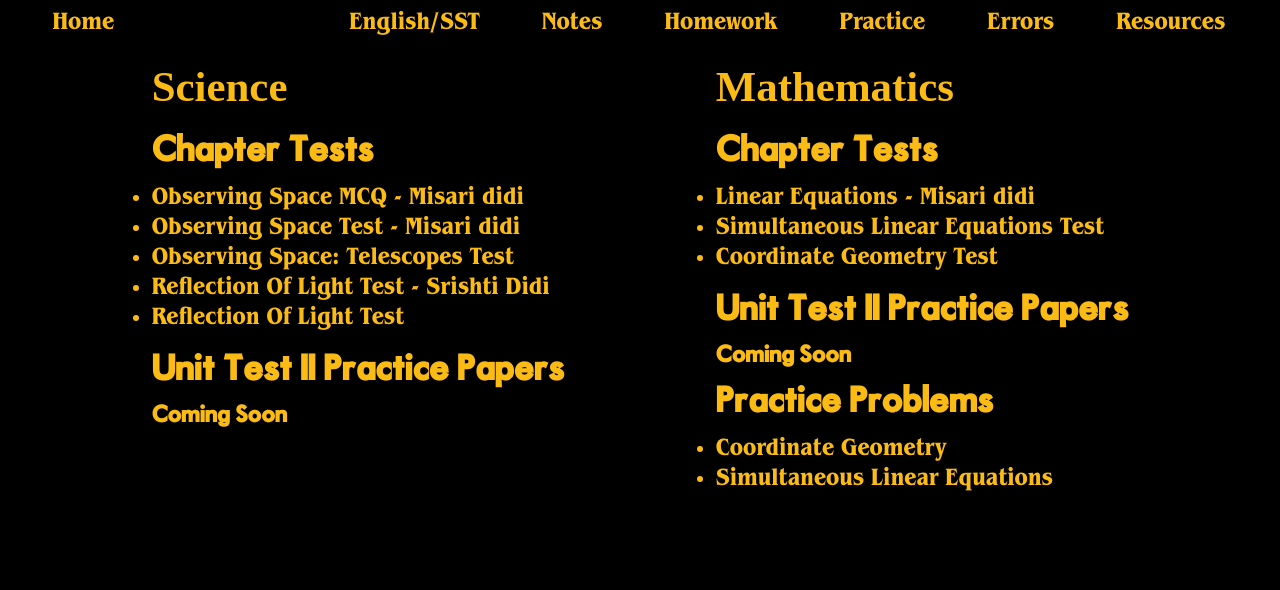
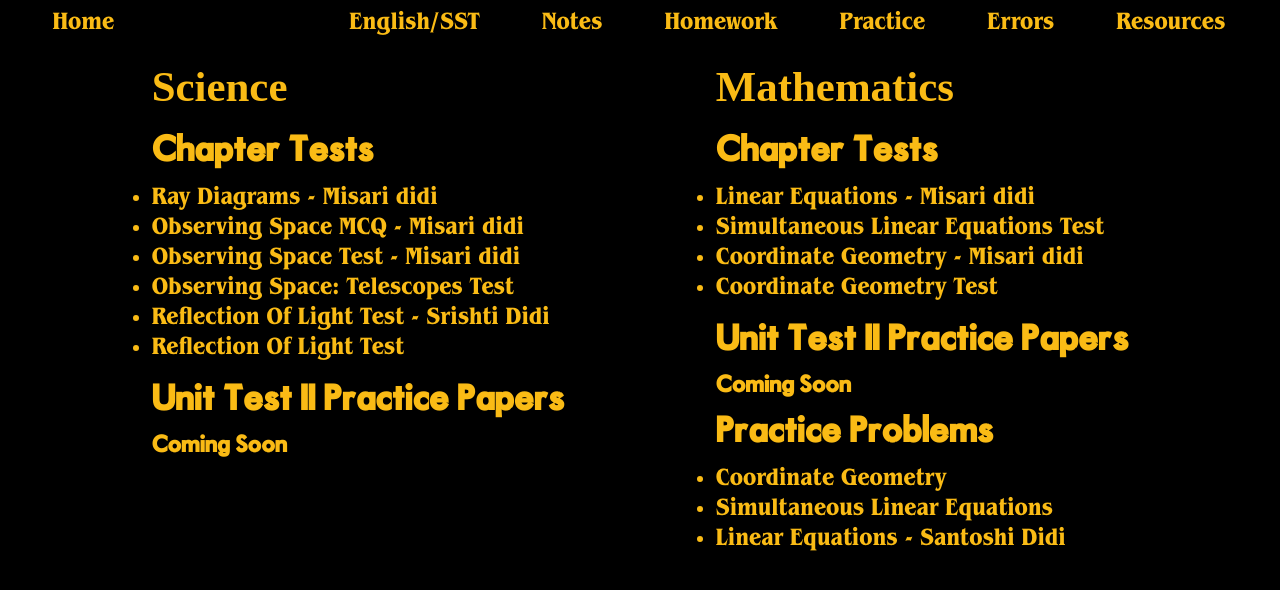
Before and after one commit to DhanushVDPT/sgvnext, a Next.js app: page /practice in a window 1280 px wide. Shown: the top 590 px of the page. Built offline with nearby package versions, Linux system fonts and the light colour scheme; a web font is replaced by a local one.

Commit message:
Update practice.js

```diff
--- a/pages/practice.js
+++ b/pages/practice.js
@@ -11,8 +11,9 @@ export default function Page() {
                     <h1>Science</h1>
                     <h2>Chapter Tests</h2>
                     <ul>
-                        <li><a target="#" href="https://docs.google.com/document/d/1W4gzfedyLBKGe_ef6k4HzJVboA0fVSE89qWu2cN1YPw/edit?tab=t.0">Observing Space MCQ - Misari didi</a></li>
-                        <li><a target="#" href="https://docs.google.com/document/d/15E48Fu3Y_7yvhKOi37C4CJe1V5dvHqqiMHNI2jZc9uE/edit?tab=t.0">Observing Space Test - Misari didi</a></li>
+                        <li><a target="#" href="https://drive.google.com/file/d/1_xytv-SbjUYj3DxWSt2dByiL2k4qGTFn/view?usp=sharing">Ray Diagrams - Misari didi</a></li>
+                        <li><a target="#" href="https://docs.google.com/document/d/16twJtlNz6oUCL4kFh77MR5PQwG2UYqSWkRtGFr15ZPc/edit?usp=sharing">Observing Space MCQ - Misari didi</a></li>
+                        <li><a target="#" href="https://docs.google.com/document/d/1gw2uvQfK9trresu3SVVqU5m2b0p62FfDc-jLL234OeY/edit?usp=sharing">Observing Space Test - Misari didi</a></li>
                         <li><a target="#" href="https://drive.google.com/file/d/1cF-8D8KAUbBBcVTGV3z9jF_AvqA7QUUD/view?usp=sharing">Observing Space: Telescopes Test</a></li>
                         <li><a target="#" href="https://docs.google.com/document/d/1DzoUXP11t_5lw2NGUIXengSppQ6p288CMQLaYd3K4RE/edit?usp=sharing">Reflection Of Light Test - Srishti Didi</a></li>
                         <li><a target="#" href="https://drive.google.com/file/d/1rbW1vxQpqAqd-8kZWGpVfL21iXbo3iGZ/view?usp=sharing">Reflection Of Light Test</a></li>
@@ -27,8 +28,9 @@ export default function Page() {
                     <h1>Mathematics</h1>
                     <h2>Chapter Tests</h2>
                     <ul>
-                        <li><a target="#" href="https://docs.google.com/document/d/1W4gzfedyLBKGe_ef6k4HzJVboA0fVSE89qWu2cN1YPw/edit?tab=t.0">Linear Equations - Misari didi</a></li>
+                        <li><a target="#" href="https://docs.google.com/document/d/1Io-ISBzv4EBWI2IKJ6Q2X5ggkL8ncWL7SHi78Z6Ovlo/edit?usp=sharing">Linear Equations - Misari didi</a></li>
                         <li><a target="#" href="https://drive.google.com/file/d/1dNHUcCZlqrdzH3DDbAW9P_u_hw17c3JO/view?usp=sharing">Simultaneous Linear Equations Test</a></li>
+                        <li><a target="#" href="https://drive.google.com/file/d/1aCJ2Kg-9tJVFQ5zLxSs-nCyXgxmoEObl/view?usp=sharing">Coordinate Geometry - Misari didi</a></li>
                         <li><a target="#" href="https://drive.google.com/file/d/1LG1H7BJjFJy2d9F_FK9bq0D5ONVlp_Rz/view?usp=sharing">Coordinate Geometry Test</a></li>
                     </ul>
                     <h2>Unit Test II Practice Papers</h2>
@@ -40,6 +42,7 @@ export default function Page() {
                     <ul>
                         <li><a target="#" href="https://docs.google.com/document/d/1QZGlCiBOThTmcAEsDI0tQyQYGfShmzn-c2NgDoXoOH4/edit?usp=sharing">Coordinate Geometry</a></li>
                         <li><a target="#" href="https://docs.google.com/document/d/132hAS7ZLpRtj0vT0--1-d4A-KcTVSunKxyDcTCAvnXE/edit?usp=sharing">Simultaneous Linear Equations</a></li>
+                        <li><a target="#" href="https://drive.google.com/file/d/1nqFRBjXo5yvfDm_ojT_8Za_I1A-TSV55/view?usp=sharing">Linear Equations - Santoshi Didi</a></li>
                     </ul>
                 </div>
             </div>
```
